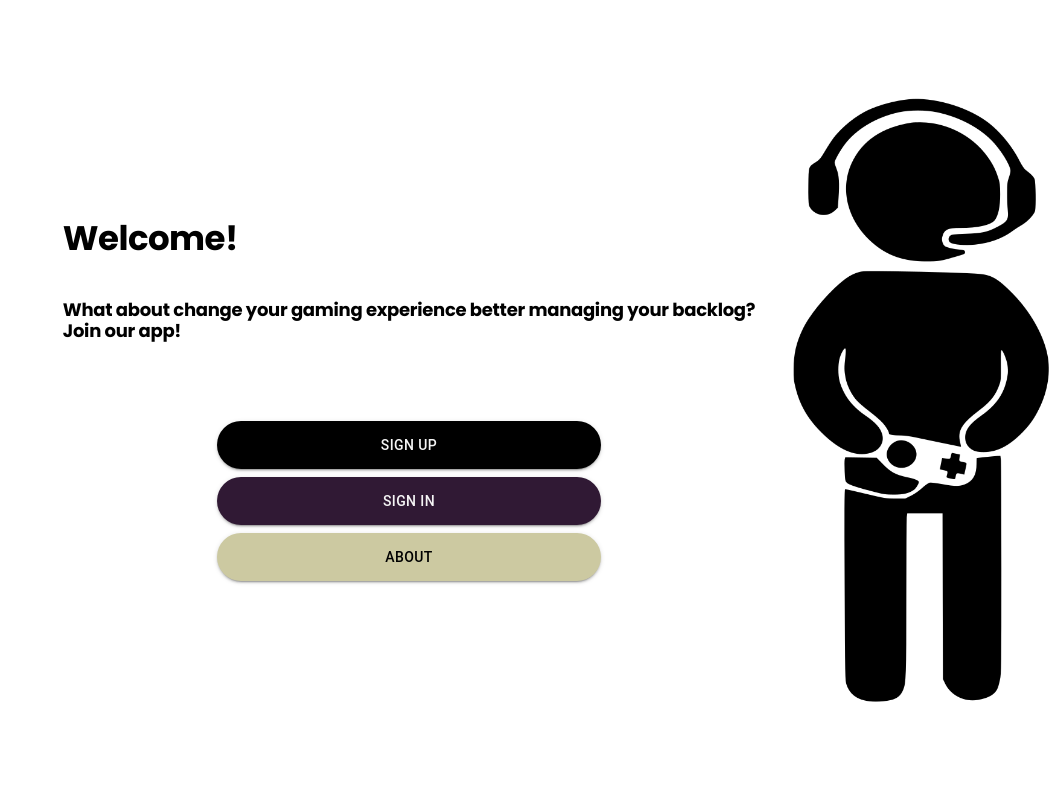
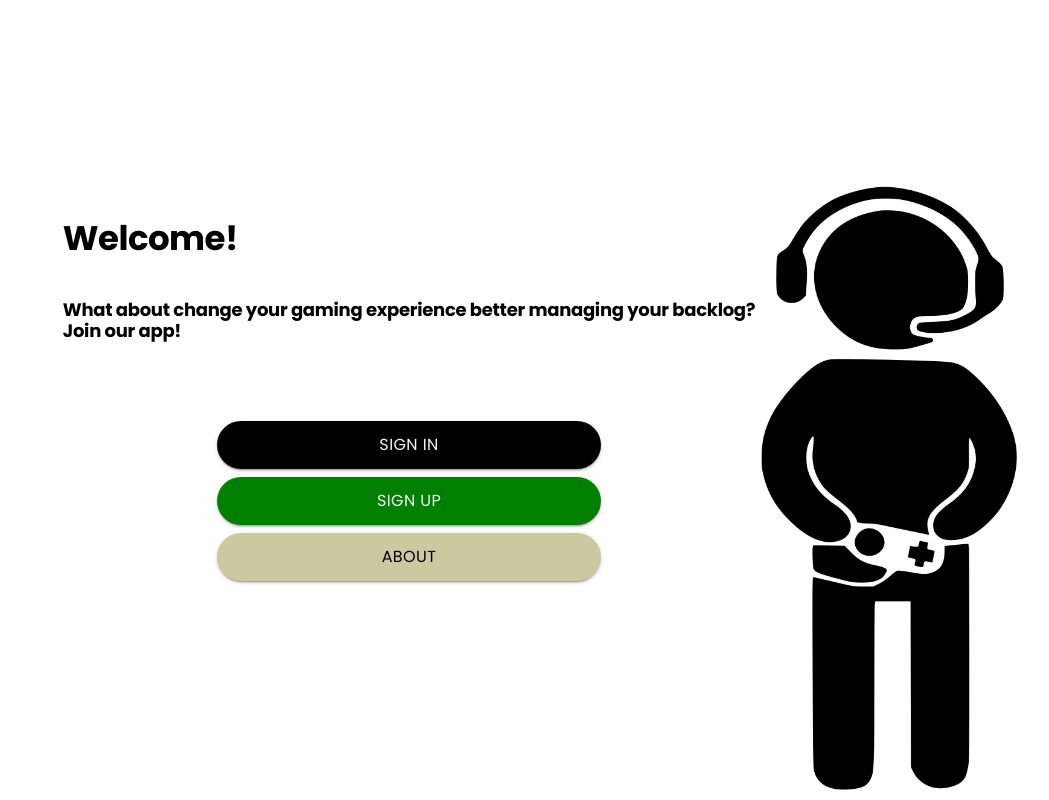
Before and after one commit to andrelrocha/geekcatalog-react, a React (Create React App) app: page / in a window 1280 px wide. Shown: the whole page, without its empty margins (231-1280 px from the left). Built offline with nearby package versions, Linux system fonts and the light colour scheme; no server answers.

Commit message:
refactor: refatorando props do button p permitir estilização

```diff
--- a/src/components/button/button-loading/index.tsx
+++ b/src/components/button/button-loading/index.tsx
@@ -23,10 +23,10 @@ const ButtonLoading = (props: ButtonProps) => {
     color: props.textColor || colors.whiteSmoke,
     padding: `${props.ph || 1}rem`,
     marginTop: `${props.mt || 0}rem`,
-    width: `${props.w || 12}rem`,
+    width: props.w ? `${props.w}rem` : '100%',
     height: `${props.h || 3}rem`,
     opacity: props.isLoading || props.disabled ? 0.5 : 1,
-    borderRadius: `${props.br || 1.2}rem`,
+    borderRadius: `${props.br || 2}rem`,
     justifyContent: 'center',
     alignItems: 'center',
   };
--- a/src/components/button/button-navigation/index.tsx
+++ b/src/components/button/button-navigation/index.tsx
@@ -1,40 +1,37 @@
 import React from 'react';
-import { Button as MuiButton } from '@mui/material';
+import { Button as MuiButton, ButtonProps as MuiButtonProps } from '@mui/material';
 import { useNavigate } from 'react-router-dom';
 import { colors } from '../../../utils/colors';
 
-type ButtonProps = {
-  children: React.ReactNode;
+type CustomButtonProps = {
+  to: string;
   backgroundColor?: string;
   textColor?: string;
   mt?: number;
   w?: number;
   h?: number;
   br?: number;
-  to: string;
-  disabled?: boolean;
-  variant?: 'text' | 'outlined' | 'contained' | undefined;
 };
+
+type ButtonProps = CustomButtonProps & MuiButtonProps;
 
 const ButtonNavigation = (props: ButtonProps) => {
   const navigate = useNavigate();
 
   const dynamicButtonStyles = {
     backgroundColor: props.backgroundColor || undefined,
-    color: props.textColor || colors.whiteSmoke,
     padding: '1rem',
     marginTop: `${props.mt || 0}rem`,
-    width: `${props.w || 12}rem`,
+    width: props.w ? `${props.w}rem` : '100%',
     height: `${props.h || 3}rem`,
-    borderRadius: `${props.br || 1.2}rem`,
+    borderRadius: `${props.br || 2}rem`,
     justifyContent: 'center',
     alignItems: 'center',
-    display: 'flex',
   };
 
   const textStyles = {
-    color: colors.whiteSmoke,
-    fontSize: '1.2rem',
+    color: props.textColor || colors.whiteSmoke,
+    fontSize: '1rem',
   };
 
   const handleClick = () => {
@@ -47,8 +44,8 @@ const ButtonNavigation = (props: ButtonProps) => {
     <MuiButton
       onClick={handleClick}
       disabled={props.disabled}
-      style={dynamicButtonStyles}
       variant={props.variant || 'contained'}
+      sx={dynamicButtonStyles}
     >
       <span style={textStyles}>{props.children}</span>
     </MuiButton>
--- a/src/context/auth.context.tsx
+++ b/src/context/auth.context.tsx
@@ -98,8 +98,7 @@ export const AuthProvider = (props: AuthProviderProps) => {
 
             navigate();
         } catch (error: any) {
-            console.error("Error while logging in:", error);
-            alert('Error: An error occurred while logging into your account.');
+            alert('Error: ' + error.response.data || 'An error occurred while logging in.');
             await removeToken();
         } finally {
             setIsLoading(false);
--- a/src/routes/routes.tsx
+++ b/src/routes/routes.tsx
@@ -12,8 +12,7 @@ export default function AppRouter() {
     const { authenticated } = authState;
 
     useEffect(() => {
-        console.log("Authenticated:", authenticated);
-        console.log("AuthState:", authState);
+
     }, [authenticated]);
 
     return (
--- a/src/screens/NotAuth/Home/index.tsx
+++ b/src/screens/NotAuth/Home/index.tsx
@@ -1,7 +1,7 @@
 import React from 'react';
 import { Box, Button } from '@mui/material';
 import { colors } from '../../../utils/colors';
-import { Heading } from '../../../components';
+import { ButtonNavigation, Heading } from '../../../components';
 
 const gamerImg = require('../../../assets/images/gamer.png');
 
@@ -30,12 +30,6 @@ const styles = {
         gap: 1,
         width: '24rem' as const,
     },
-    button: {
-        width:  '100%' as const,
-        height: '3rem' as const,
-        borderRadius: 12,
-        transition: 'width 0.3s ease-in-out',
-    },
     responsiveButton: {
         '@media (max-width: 510px)': {
             width: '90%',
@@ -46,7 +40,7 @@ const styles = {
             width: '100%',
             backgroundImage: `url(${gamerImg})`,
             backgroundSize: '20%',
-            backgroundPosition: 'right',
+            backgroundPosition: 'calc(100% - 2rem) 95%',
             backgroundRepeat: 'no-repeat',
         },
     },
@@ -62,9 +56,9 @@ export default function Home() {
 
 
             <Box sx={[styles.responsiveButton, styles.buttonContainer]}>
-                <Button variant="contained" sx={[styles.button, { backgroundColor: colors.black, color: colors.whiteSmoke }]}>Sign Up</Button>
-                <Button variant="contained" sx={[styles.button, { backgroundColor: colors.darkPurple, color: colors.whiteSmoke }]}>Sign In</Button>
-                <Button variant="contained" sx={[styles.button, { backgroundColor: colors.sage, color: colors.black }]}>About</Button>
+                <ButtonNavigation to='/login' backgroundColor={colors.black} textColor={colors.whiteSmoke}>Sign In</ButtonNavigation>
+                <ButtonNavigation to='/signup' backgroundColor={colors.greenStrong} >Sign Up</ButtonNavigation>
+                <ButtonNavigation to='/about' backgroundColor={colors.sage} textColor={colors.black}>About</ButtonNavigation>
             </Box>
         </Box>
     );
--- a/src/screens/NotAuth/User/Login/index.tsx
+++ b/src/screens/NotAuth/User/Login/index.tsx
@@ -4,7 +4,7 @@ import { Control, useForm } from 'react-hook-form';
 import { Box } from '@mui/material';
 import { useNavigate } from 'react-router-dom';
 import { colors } from '../../../../utils/colors';
-import { Heading, InputPassword, ButtonLoading, InputEmail } from '../../../../components';
+import { Heading, InputPassword, ButtonLoading, InputEmail, ButtonNavigation } from '../../../../components';
 import { UserLogin } from '../../../../types/user/userLoginDTO';
 import AuthContext from '../../../../context/auth.context';
 
@@ -15,6 +15,40 @@ const DEFAULT_FORM_VALUES = { email: "", password: "" };
 type FormData = {
   email: string;
   password: string;
+};
+
+const styles = {
+  container: {
+      display: 'flex' as const,
+      justifyContent: 'center' as const,
+      alignItems: 'center' as const,
+      height: '100vh',
+      backgroundImage: `url(${backgroundImage})`,
+  },
+  signInContainer: {
+      display: 'flex' as const,
+      flexDirection: 'column' as const,
+      alignItems: 'center' as const,
+      border: '1px solid',
+      borderColor: colors.gray,
+      borderRadius: 10,
+      padding: '3rem 2rem',
+      width: '25rem',
+      backgroundColor: colors.whiteSmoke,
+  },
+  buttonContainer: {
+      display: 'flex',
+      flexDirection: 'column',
+      width: '90%',
+      gap: '1rem',
+  },
+  responsiveSignInContainer: {
+      '@media (max-width: 650px)': {
+          width: '100%',
+          height: '100%',
+          marginTop: '3rem',
+      },
+  },
 };
 
 const Login = () => {
@@ -37,34 +71,6 @@ const Login = () => {
         };
 
         await login(userData, () => navigate('/homeauth'));
-    };
-
-    const styles = {
-      container: {
-          display: 'flex' as const,
-          justifyContent: 'center' as const,
-          alignItems: 'center' as const,
-          height: '100vh',
-          backgroundImage: `url(${backgroundImage})`,
-      },
-      signInContainer: {
-          display: 'flex' as const,
-          flexDirection: 'column' as const,
-          alignItems: 'center' as const,
-          border: '1px solid',
-          borderColor: colors.gray,
-          borderRadius: 10,
-          padding: '3rem 2rem',
-          width: '25rem',
-          backgroundColor: colors.whiteSmoke,
-      },
-      responsiveSignInContainer: {
-          '@media (max-width: 650px)': {
-              width: '100%',
-              height: '100%',
-              marginTop: '3rem',
-          },
-      },
     };
 
   const forgotPasswordAnchor = (
@@ -94,6 +100,7 @@ const Login = () => {
                     downComponent={forgotPasswordAnchor}
                 />
 
+                <Box sx={styles.buttonContainer}>
                     <ButtonLoading
                         disabled={!isValid}
                         isLoading={isLoggingIn}
@@ -104,29 +111,8 @@ const Login = () => {
                         >Login
                     </ButtonLoading>
 
-        {/*
-          <div style={{ display: 'flex', flexDirection: 'row', gap: 20, marginTop: 20 }}>
-            <ButtonTouchable
-              onPress={() => navigation.navigate('NotAuthStack', { screen: 'SignUp' })}
-              mt={4}
-              w={150}
-              h={40}
-              backgroundColor={colors.greenStrong}
-            >
-              Sign Up
-            </ButtonTouchable>
-
-            <ButtonTouchable
-              onPress={() => navigation.navigate('NotAuthStack', { screen: 'ForgotPassword' })}
-              mt={4}
-              w={150}
-              h={40}
-              backgroundColor={colors.redStrong}
-            >
-              Forgot Password
-            </ButtonTouchable>
-          </div>
-        */}
+                    <ButtonNavigation to='/signup' backgroundColor={colors.greenStrong}>Sign Up</ButtonNavigation>
+                </Box>
         </Box>
       </Box>
   );
--- a/src/utils/API-axios/ApiManager.ts
+++ b/src/utils/API-axios/ApiManager.ts
@@ -1,6 +1,7 @@
 import axios from "axios";
 
-const url = "https://closely-glad-whale.ngrok-free.app";
+//const url = "https://closely-glad-whale.ngrok-free.app";
+const url = "http://localhost:8080"
 
 export const ApiManager = axios.create({
     baseURL: url,
```
Also changed, not shown: public/index.html (+0 -10 lines). Lines whose indentation alone changed are shown as unchanged.
